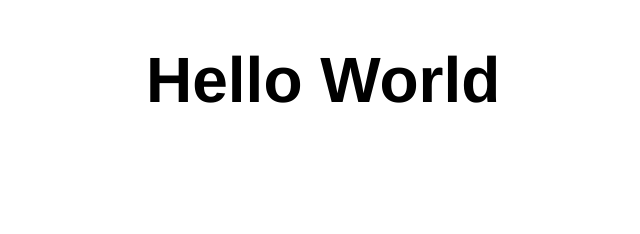
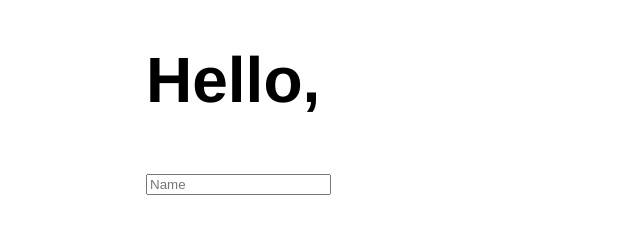
Before and after one commit to mo-gr/zbtn-2014-02, a website: page examples/hello-world.html in a window 1280 px wide. Shown: the whole page, without its empty margins (14-654 px from the left). Drawn offline with Linux system fonts and the light colour scheme.

Commit message:
working hello

```diff
--- a/examples/hello-world.html
+++ b/examples/hello-world.html
@@ -6,8 +6,9 @@
   <link rel="stylesheet" href="css/style.css" media="all">
 </head>
 <body>
-  <div id="content">
-    <h1>Hello World</h1>
+  <div id="content" ng-app="">
+    <h1>Hello, {{name}}</h1>
+    <input type="text" placeholder="Name" ng-model="name">
   </div>
   <script src="js/angular.js"></script>
   <script src="js/app.js"></script>
--- /dev/null
+++ b/examples/js/app-min.js
@@ -0,0 +1 @@
+/* global angular:false */(function(){"use strict";})();
--- a/examples/js/app.js
+++ b/examples/js/app.js
@@ -0,0 +1,4 @@
+/* global angular:false */
+(function () {
+  'use strict';
+}());
```
